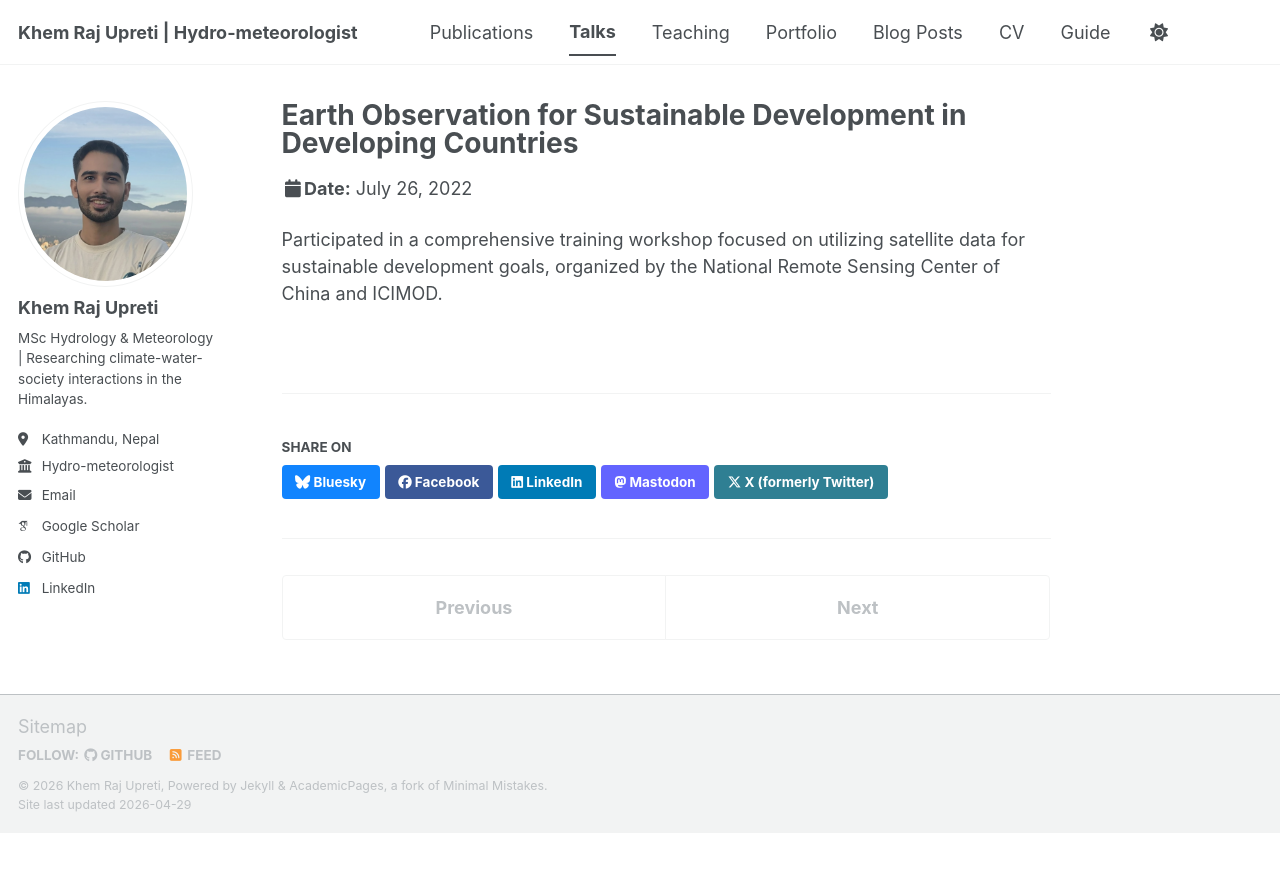
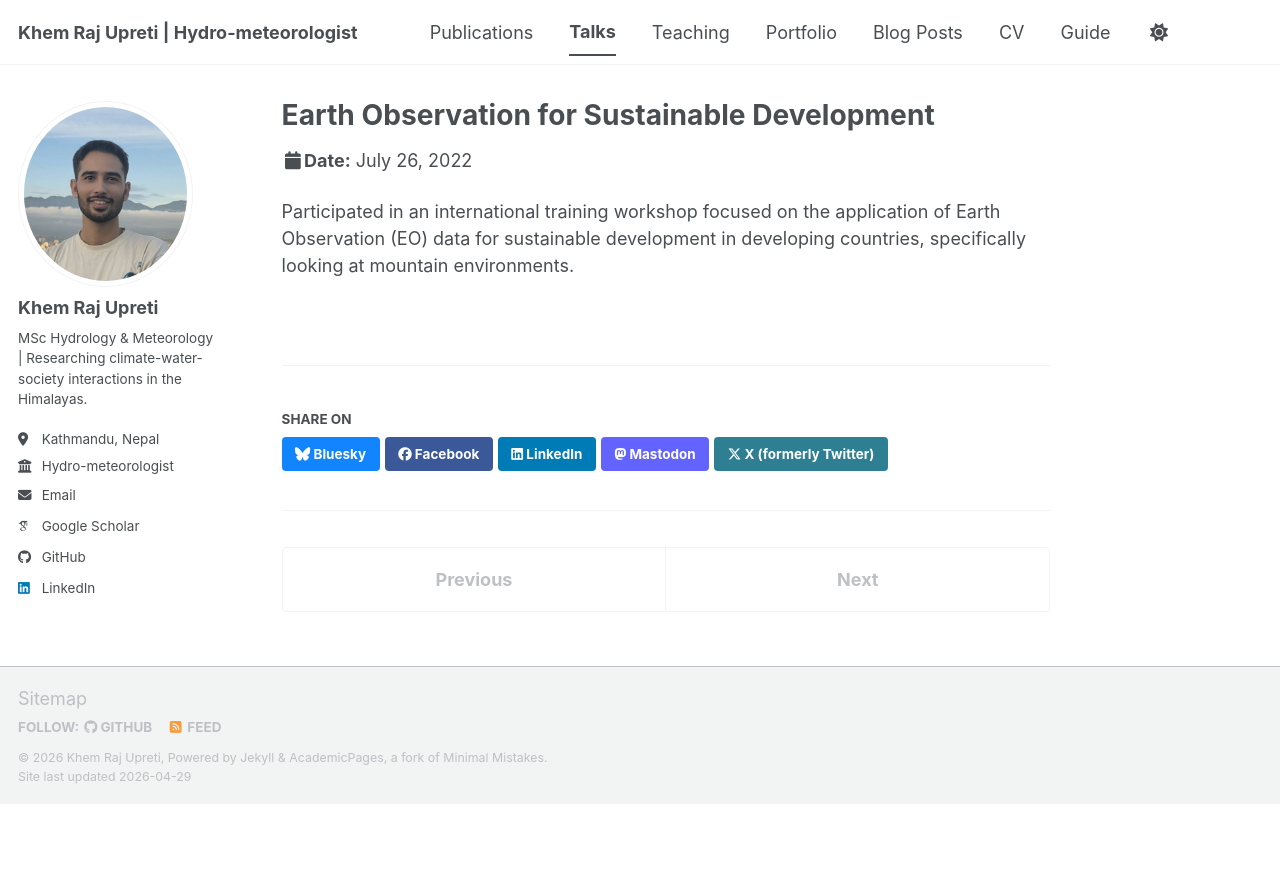
Before and after one commit to khemupreti-hydromet/khemupreti-hydromet.github.io, a Jekyll site: the page built from _talks/2022-07-26-earth-observation-training.md, in a window 1280 px wide. Shown: the top 872 px of the page. Built offline with Jekyll 4.4.1, drawn with Linux system fonts in a browser that asks for light colours; some web fonts are replaced; a script bundle is joined from its source files by our own code; library files that are not in the unit come from our copies.

Commit message:
Update 2022-07-26-earth-observation-training.md

```diff
--- a/_talks/2022-07-26-earth-observation-training.md
+++ b/_talks/2022-07-26-earth-observation-training.md
@@ -1,11 +1,11 @@
 ---
-title: "Earth Observation for Sustainable Development in Developing Countries"
+title: "Earth Observation for Sustainable Development"
 collection: talks
-type: "International Training Workshop"
-permalink: /talks/2022-earth-observation-training
+type: "International Workshop"
+permalink: /talks/2022-07-26-earth-observation-workshop
 venue: "NRSCC, ICIMOD, and AIR-CAS"
 date: 2022-07-26
-location: "Online/International"
+location: "Remote/International"
 ---
 
-Participated in a comprehensive training workshop focused on utilizing satellite data for sustainable development goals, organized by the National Remote Sensing Center of China and ICIMOD.
+Participated in an international training workshop focused on the application of Earth Observation (EO) data for sustainable development in developing countries, specifically looking at mountain environments.
```
